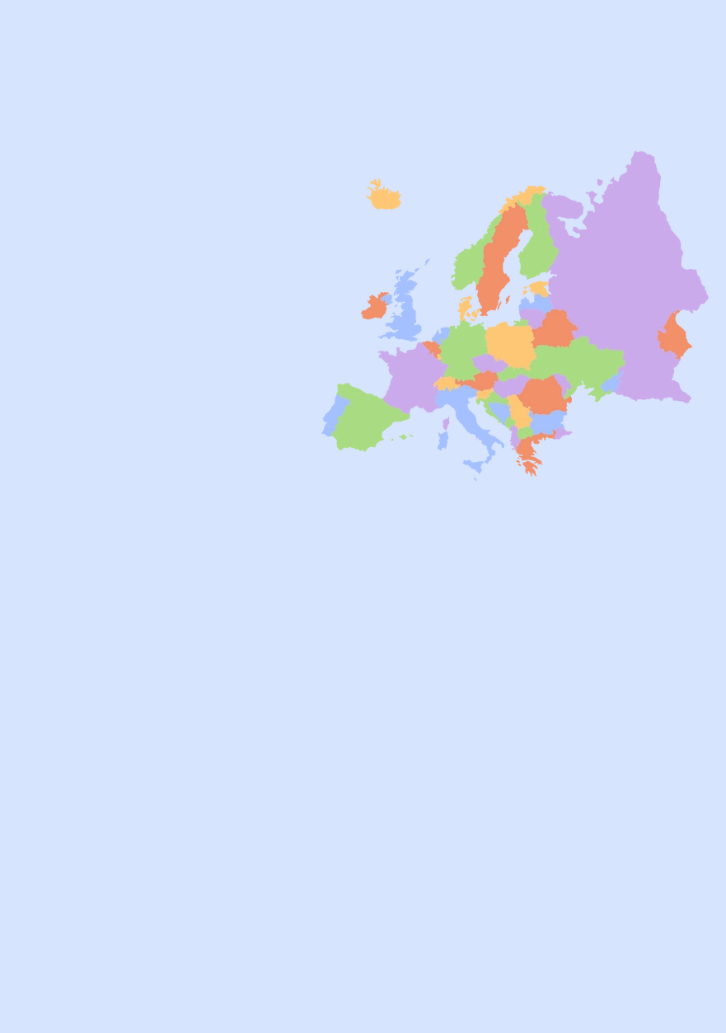
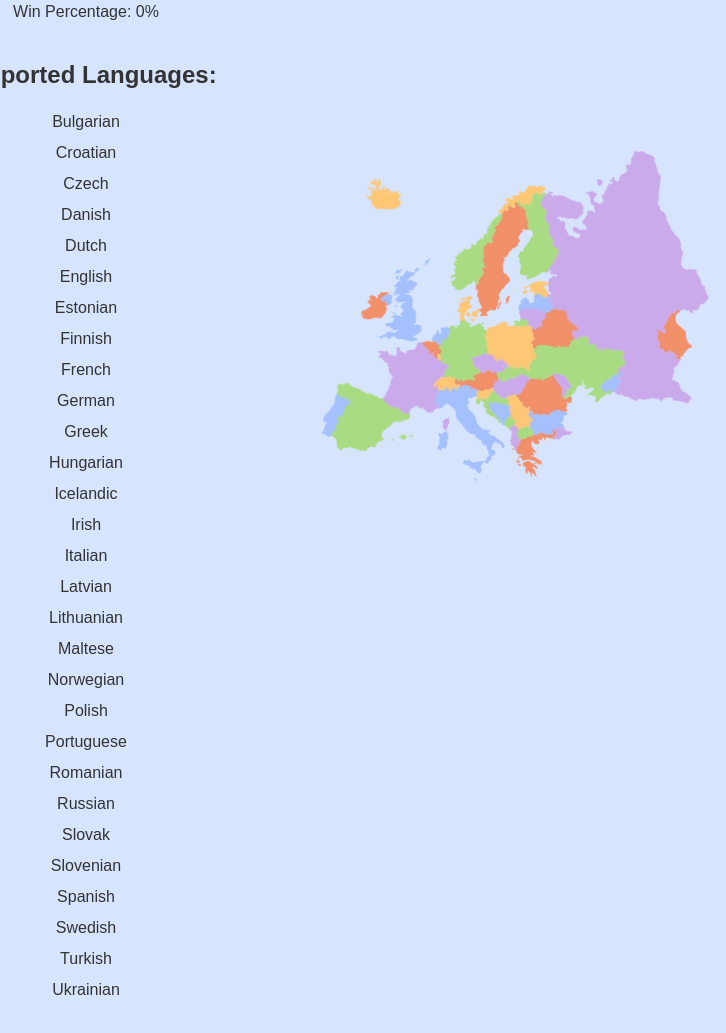
Before and after one commit to enzbro/project-directory, a plain HTML site: page project-directory/projects/european-languages/index.html in a window 1280 px wide. Shown: the part 273-1306 px from the top of the page, without its empty margins (554-1280 px from the left). Before the commit the page ends 800 px from the top, so only its background shows below. Drawn offline with Linux system fonts and the light colour scheme.

Commit message:
just some stuff i guess idk

```diff
--- a/project-directory/projects/european-languages/index.html
+++ b/project-directory/projects/european-languages/index.html
@@ -7,6 +7,7 @@
     <link rel="stylesheet" href="style.css">
   </head>
   <body>
+
     <h1>Guess the Language</h1>
 
     <p id="sentence">
@@ -18,9 +19,42 @@
 
     <p id="feedback"> Try guessing a language! </p>
     <p id="streak"> Current Streak: 0 </p>
+    <p id="win-percentage"> Win Percentage: 0% </p>
+    <!-- List of supported languages -->
+    <div class="languages-list">
+      <h2>Supported Languages:</h2>
+      <p>Bulgarian</p>
+      <p>Croatian</p>
+      <p>Czech</p>
+      <p>Danish</p>
+      <p>Dutch</p>
+      <p>English</p>
+      <p>Estonian</p>
+      <p>Finnish</p>
+      <p>French</p>
+      <p>German</p>
+      <p>Greek</p>
+      <p>Hungarian</p>
+      <p>Icelandic</p>
+      <p>Irish</p>
+      <p>Italian</p>
+      <p>Latvian</p>
+      <p>Lithuanian</p>
+      <p>Maltese</p>
+      <p>Norwegian</p>
+      <p>Polish</p>
+      <p>Portuguese</p>
+      <p>Romanian</p>
+      <p>Russian</p>
+      <p>Slovak</p>
+      <p>Slovenian</p>
+      <p>Spanish</p>
+      <p>Swedish</p>
+      <p>Turkish</p>
+      <p>Ukrainian</p>
+    </div>
 
     <img src="europe-map-vexels.png" alt="oopsie, image didn't load" id="europe-image"/>
-
     <script src="script.js"></script>
   </body>
 </html>
--- a/project-directory/projects/european-languages/script.js
+++ b/project-directory/projects/european-languages/script.js
@@ -24,7 +24,7 @@ const languageData = {
           "Elle parle très bien anglais et espagnol.",
           "Le train part à huit heures précises du matin.",
           "Je me demande si nous aurons de la pluie demain."
-          ],
+     ],
      German: [
           "Ich weiß nicht, was ich heute tun soll.",
           "Das Wetter ist heute sehr schön.",
@@ -46,7 +46,7 @@ const languageData = {
           "Sie spricht sehr gut Englisch und Spanisch.",
           "Der Zug fährt genau um acht Uhr morgens ab.",
           "Ich frage mich, ob es morgen regnen wird."
-          ],
+     ],
      Spanish: [
           "No sé qué hacer hoy.",
           "Hace mucho frío esta mañana.",
@@ -68,7 +68,7 @@ const languageData = {
           "Ella habla muy bien inglés y francés.",
           "El tren sale a las ocho en punto de la mañana.",
           "Me pregunto si lloverá mañana."
-          ],
+     ],
      Portuguese: [
           "Não sei o que fazer hoje.",
           "Está muito frio esta manhã.",
@@ -651,6 +651,8 @@ const languageData = {
 let currentLanguage = "";
 let currentSentence = "";
 let streak = 0;
+let wins = 0;
+let total = 0;
 
 // ----------------------------
 // 3. DOM ELEMENTS
@@ -661,6 +663,7 @@ const inputEl = document.getElementById("guess");
 const feedbackEl = document.getElementById("feedback");
 const streakEl = document.getElementById("streak");
 const buttonEl = document.getElementById("submit");
+const winperEl = document.getElementById("win-percentage");
 
 // ----------------------------
 // 4. PICK RANDOM LANGUAGE + SENTENCE
@@ -689,9 +692,10 @@ function pickNewSentence() {
 
 function checkAnswer() {
      const userGuess = inputEl.value.trim().toLowerCase();
-
+     total++;
      if (userGuess === currentLanguage.toLowerCase()) {
           streak++;
+          wins++;
           feedbackEl.textContent = "✅ Correct! It was indeed " + currentLanguage;
      } else {
           streak = 0;
@@ -700,7 +704,7 @@ function checkAnswer() {
      }
 
      streakEl.textContent = "Current Streak: " + streak;
-
+     winperEl.textContent = "Win Percentage: " + ((wins / total) * 100).toFixed(2) + "% (" + wins + "/" + total + ")";
      pickNewSentence();
 }
 
--- a/project-directory/projects/european-languages/style.css
+++ b/project-directory/projects/european-languages/style.css
@@ -27,6 +27,17 @@
     /* Make sure the container allows positioning */
     .container {
         position: relative;
+        display: flex;
+    }
+
+    .languages-list {
+        margin: 40px;
+    }
+
+    .languages-list p {
+        margin: 5px 0;
+        padding: 4px 8px;
+        border-radius: 6px;
     }
 
     /* Style the image */
```
